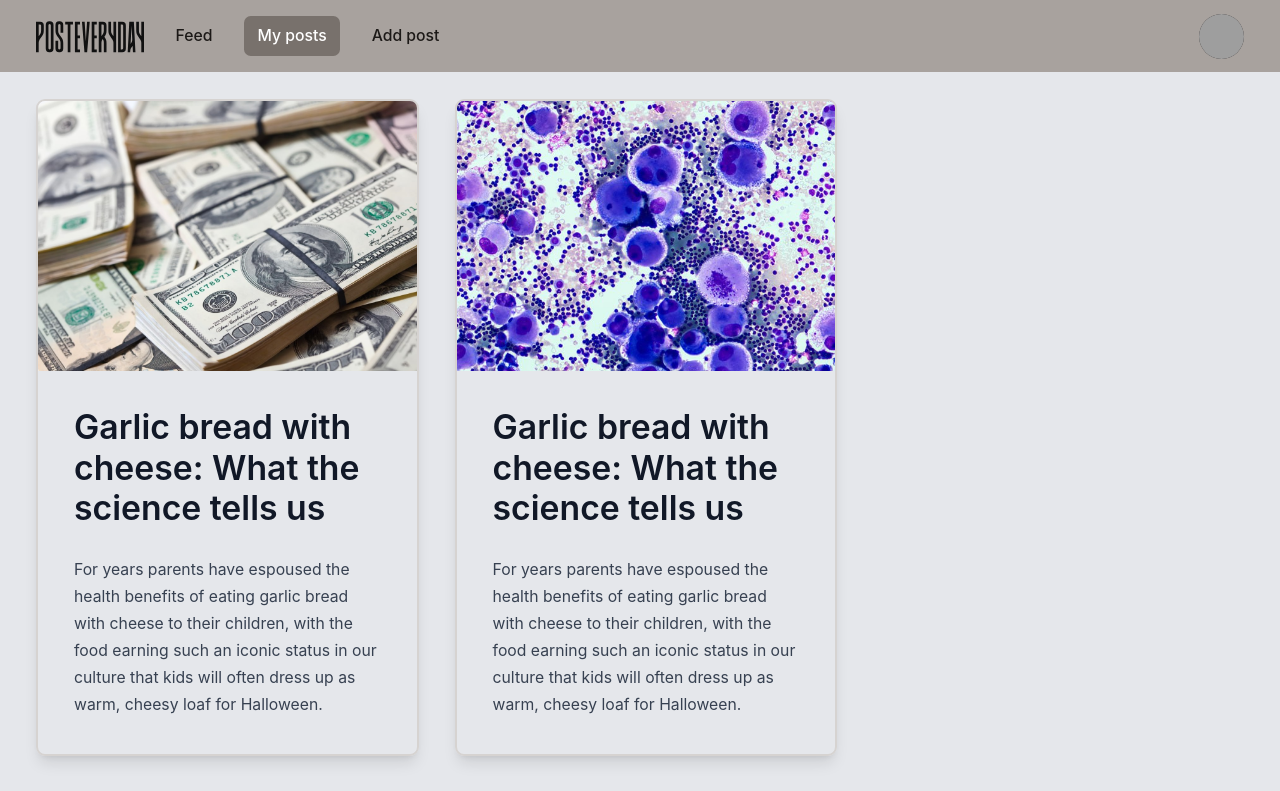
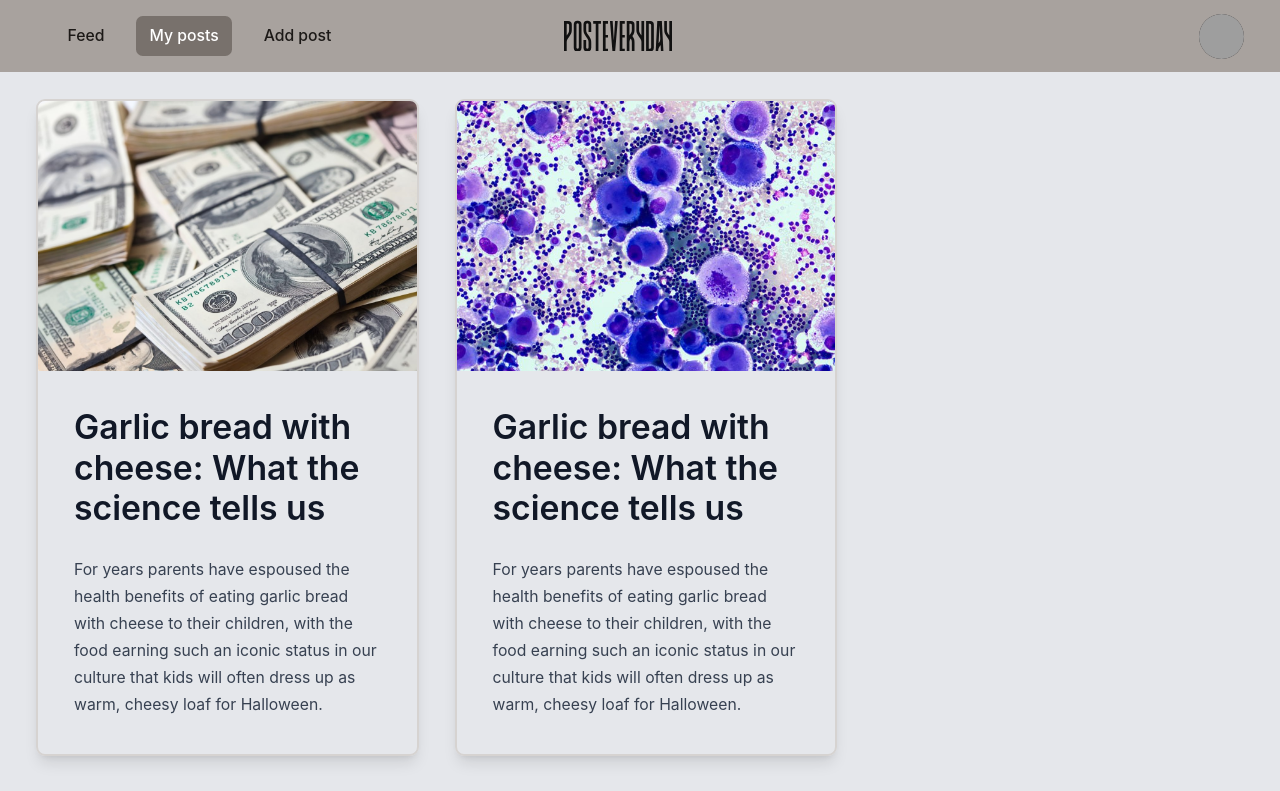
Before and after one commit to aprokdev/posteveryday, a Next.js app: page /my-posts in a window 1280 px wide. Shown: the top 791 px of the page. Built offline with nearby package versions, Linux system fonts and the light colour scheme; grey boxes are pictures that could not be loaded.

Commit message:
edit header to all resolutions and add interactivity on desctop

```diff
--- a/components/card/index.tsx
+++ b/components/card/index.tsx
@@ -16,7 +16,11 @@ interface ICardProps {
 
 function Card({ img, marginRight }: ICardProps) {
     return (
-        <article className={`xs:w-full lg:w-5.5/12 xl:w-1.5/4 shadow-lg rounded-lg border-2 border-stone-300 overflow-hidden mb-8${marginRight ? ' lg:mr-8' : ''}`}>
+        <article
+            className={`xs:w-full lg:w-5.5/12 xl:w-1.5/4 shadow-lg rounded-lg border-2 border-stone-300 overflow-hidden mb-8${
+                marginRight ? ' lg:mr-8' : ''
+            }`}
+        >
             <div className="w-full relative h-60">
                 <Image
                     src={img}
--- a/components/header/header-link/index.tsx
+++ b/components/header/header-link/index.tsx
@@ -3,9 +3,9 @@ import { useRouter } from 'next/router';
 
 function HeaderLink({ href, children }) {
     const regularStyle =
-        'xs:block transition hover:no-underline text-stone-900 hover:text-white px-3 py-2 rounded-md text-sm font-medium';
+        'relative xs:block transition hover:no-underline text-stone-900 hover:text-white px-3 py-2 rounded-md text-sm font-medium';
     const selectedStyle =
-        'xs:block hover:no-underline bg-stone-500 text-white px-3 py-2 rounded-md text-sm font-medium';
+        'relative xs:block hover:no-underline bg-stone-500 text-white px-3 py-2 rounded-md text-sm font-medium';
     const router = useRouter();
     let style = regularStyle;
     if (router.asPath === href) {
--- a/components/header/index.tsx
+++ b/components/header/index.tsx
@@ -4,12 +4,45 @@ import HeaderLink from './header-link';
 import { useDropdown } from '../../hooks/useDropdown';
 
 function Header() {
-    const [isUserMenuOpened, setUserMenuIsOpened] = React.useState(false);
     const [isMobileMenuIsOpened, setMobileMenuIsOpened] = React.useState(false);
+    const { openBtnRef, popupRef, isVisible, setVisiability } = useDropdown();
 
-    const { openBtnRef, popupRef, isVisible, setVisiability } = useDropdown();
+    const headerRef = React.useRef<HTMLElement>();
+
+    const [visible, setVisible] = React.useState(false);
+
+    React.useEffect(() => {
+        function handleScroll({ target }) {
+            const pageScroll = target.documentElement.scrollTop;
+            if (pageScroll > 400) {
+                headerRef.current.classList.add('fixed');
+                document.documentElement.classList.add('pt-16');
+                setVisible(true);
+            }
+            if (pageScroll === 0) {
+                headerRef.current.classList.remove('fixed');
+                document.documentElement.classList.remove('pt-16');
+                setVisible(false);
+            }
+        }
+        window.addEventListener('scroll', handleScroll, false);
+        return () => {
+            window.removeEventListener('scroll', handleScroll, false);
+        };
+    }, [setVisible]);
+
+    const style = {
+        top: visible ? '0' : '-72px',
+        transitionDuration: '500ms',
+        transitionProperty: 'top',
+    };
+
     return (
-        <nav className="bg-stone-400">
+        <nav
+            className="w-full bg-stone-400 z-20 shadow-lg transition ease-in"
+            style={style}
+            ref={headerRef}
+        >
             <div className="mx-auto px-2 sm:px-6 lg:px-8">
                 <div className="relative flex h-16 items-center justify-between">
                     <div className="absolute inset-y-0 left-0 flex items-center sm:hidden">
@@ -54,9 +87,10 @@ function Header() {
                         </button>
                     </div>
                     <div className="flex flex-1 items-center justify-center sm:items-stretch sm:justify-start">
-                        <div className="hidden sm:block">
-                            <div className="flex space-x-4">
-                                <a href="/" className="w-24 flex">
+                        <div className="hidden sm:block xl:grow">
+                            <div className="flex space-x-4 relative w-full">
+                                <div className="xl:w-full flex xl:absolute top-1 justify-center">
+                                    <a href="/" className="w-24">
                                         <svg
                                             viewBox="0 0 330.49641693811066 95.21436007369684"
                                             preserveAspectRatio="xMidYMid meet"
@@ -66,7 +100,6 @@ function Header() {
                                             <defs id="SvgjsDefs1633"></defs>
                                             <g
                                                 id="SvgjsG1634"
-                                            // featureKey="tpnldm-0"
                                                 transform="matrix(4.97436, 0, 0, 4.97436, -2.98462, -3.2728)"
                                                 fill="#111"
                                             >
@@ -74,6 +107,8 @@ function Header() {
                                             </g>
                                         </svg>
                                     </a>
+                                </div>
+
                                 <HeaderLink href="/feed">Feed</HeaderLink>
 
                                 <HeaderLink href="/my-posts">My posts</HeaderLink>
@@ -82,30 +117,8 @@ function Header() {
                             </div>
                         </div>
                     </div>
-                    <div className="absolute inset-y-0 right-0 flex items-center pr-2 sm:static sm:inset-auto sm:ml-6 sm:pr-0">
-                        {/* <button
-                            type="button"
-                            className="rounded-full bg-stone-500 p-1 text-stone-400 hover:text-white focus:outline-none focus:ring-2 focus:ring-white focus:ring-offset-2 focus:ring-offset-stone-800"
-                        >
-                            <span className="sr-only">View notifications</span>
-                            <svg
-                                className="h-6 w-6"
-                                xmlns="http://www.w3.org/2000/svg"
-                                fill="none"
-                                viewBox="0 0 24 24"
-                                strokeWidth="1.5"
-                                stroke="white"
-                                aria-hidden="true"
-                            >
-                                <path
-                                    strokeLinecap="round"
-                                    strokeLinejoin="round"
-                                    d="M14.857 17.082a23.848 23.848 0 005.454-1.31A8.967 8.967 0 0118 9.75v-.7V9A6 6 0 006 9v.75a8.967 8.967 0 01-2.312 6.022c1.733.64 3.56 1.085 5.455 1.31m5.714 0a24.255 24.255 0 01-5.714 0m5.714 0a3 3 0 11-5.714 0"
-                                />
-                            </svg>
-                        </button> */}
-
-                        <div className="relative ml-3">
+                    <div className="absolute inset-y-0 right-0 flex items-center pr-2 sm:static sm:inset-auto sm:pr-0">
+                        <div className="relative">
                             <div>
                                 <button
                                     type="button"
@@ -126,7 +139,6 @@ function Header() {
                             </div>
 
                             {isVisible && (
-                                // <Popup ref={popupRef}>
                                 <div
                                     className="absolute right-0 z-10 mt-2 w-48 origin-top-right rounded-md bg-white py-1 shadow-lg ring-1 ring-black ring-opacity-5 focus:outline-none"
                                     role="menu"
@@ -163,7 +175,6 @@ function Header() {
                                         Sign out
                                     </a>
                                 </div>
-                                // </Popup>
                             )}
                         </div>
                     </div>
--- a/components/layout/index.tsx
+++ b/components/layout/index.tsx
@@ -1,11 +1,17 @@
+import Head from 'next/head';
 import Header from '../header';
 import Footer from '../footer';
 
 function Layout({ children }) {
     return (
         <>
+            <Head>
+                <title>POSTEVERYDAY</title>
+                <meta name="viewport" content="initial-scale=1.0, width=device-width" />
+                <link rel="icon" type="image/png" sizes="16x16" href="../../public/favicon.ico"></link>
+            </Head>
             <Header />
-            <main className="mx-auto sm:px-6 lg:px-8 xs:px-4 pt-6 min-h-mch bg-gray-200">
+            <main className="mx-auto sm:px-6 lg:px-8 xs:px-4 min-h-mch bg-gray-200 pt-6">
                 {children}
             </main>
             <Footer />
--- a/tailwind.config.js
+++ b/tailwind.config.js
@@ -8,7 +8,7 @@ module.exports = {
             spacing: {
                 '5.5/12': '47.666667%',
                 '1.5/4': '31.666667%',
-              }
+            },
         },
         screens: {
             xs: '0px',
```
Also changed, not shown: hooks/useDropdown.js (+5 -15 lines), pages/feed/index.tsx (+9 -9 lines), 1 other file (tests, documents, lock files or other folders). Lines whose indentation alone changed are shown as unchanged.
